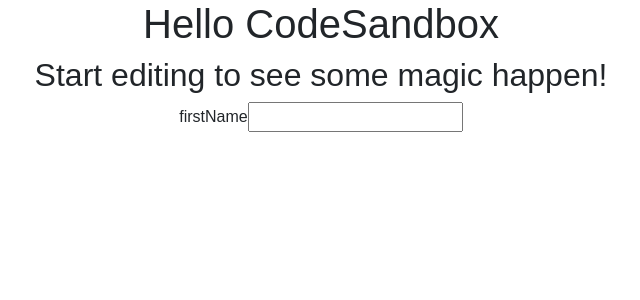
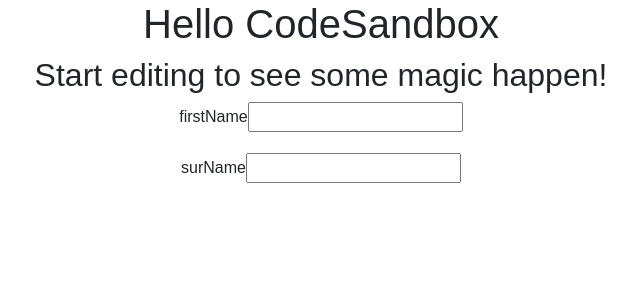
Before and after one commit to taipan-ouch/Meta, a React (Create React App) app: page / in a window 1280 px wide. Shown: the top 300 px of the page, without its empty margins (319-959 px from the left). Built offline with nearby package versions, Linux system fonts and the light colour scheme.

Commit message:
feature: basic string type schema support

```diff
--- a/src/App.tsx
+++ b/src/App.tsx
@@ -3,7 +3,7 @@
 import {JSONSchema7} from "json-schema";
 
 import MetaForm from 'components/MetaForm/MetaForm';
-import ContactSchema from 'meta/schema/Contact.json'
+import ContactSchema from 'meta/schema/TwoProperties.json'
 
 
 export default function App(): React.ReactElement<Element> {
--- a/src/components/MetaForm/MetaForm.tsx
+++ b/src/components/MetaForm/MetaForm.tsx
@@ -1,22 +1,54 @@
 import * as React from 'react';
 import {JSONSchema7} from 'json-schema';
+import {ReactElement} from "react";
 
 interface Props {
   json?: JSONSchema7;
 }
 
 export enum MetaFormSelectors {
-  container = 'meta-form'
+  container = 'meta-form',
 }
 
-export default function MetaForm(props: Props): React.ReactElement<Element> {
-  const propNames = Object.keys(props.json?.properties || {});
+export class UnrestrictedStringSelectors {
+  constructor(private propertyName: string) {}
+  public container = `${this.propertyName}-form-group`
+  public labelRef = `${this.propertyName}-label-ref`
+  public input = `${this.propertyName}-input`
+}
+
+function RenderUnrestrictedString({name}: {name: string}): ReactElement {
+  const selectors = new UnrestrictedStringSelectors(name);
+  return (
+    <div className={`${selectors.container} form-group`} >
+      <label htmlFor={selectors.labelRef}>{name}</label>
+      <input type="text" className={selectors.input} id={selectors.labelRef} />
+    </div>
+  )
+}
+
+function RenderProperties({json}: Props): ReactElement {
+  const properties = [];
+  for (const propertyName in json?.properties) {
+    const propertySchema = json?.properties[propertyName] as JSONSchema7;
+    if (propertySchema.type === 'string') {
+      properties.push(<RenderUnrestrictedString key={propertyName} name={propertyName}/>)
+    }
+  }
+
+  return (<>{properties}</>);
+}
+
+export default function MetaForm({json}: Props): ReactElement {
   return (
     <div className="meta-form input-groups">
       <div className="form-group">
-        <label htmlFor="firstNameLabel">{propNames[0]}</label>
-        <input type="text" className="firstNameInput" id="firstNameLabel" />
+        <RenderProperties json={json} />
       </div>
     </div>
   )
 }
+
+/**
+ <label htmlFor="firstNameLabel">{propNames[0]}</label>
+ <input type="text" className="firstNameInput" id="firstNameLabel" />**/
--- a/src/meta/schema/Contact.json
+++ b/src/meta/schema/TwoProperties.json
@@ -1,6 +1,6 @@
 {
   "$schema": "http://json-schema.org/draft-07/schema#",
-  "title": "Contact",
+  "title": "KitchenSink",
   "type": "object",
   "properties": {
     "firstName": {
```
Also changed, not shown: src/Types.ts (+8 -8 lines), 2 other files (tests, documents, lock files or other folders).
